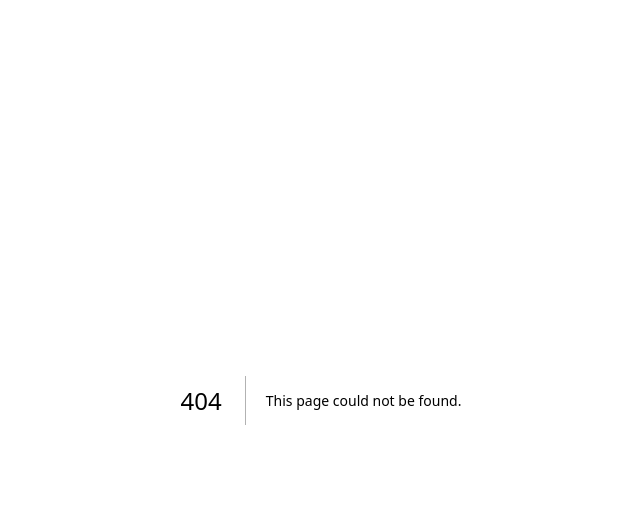
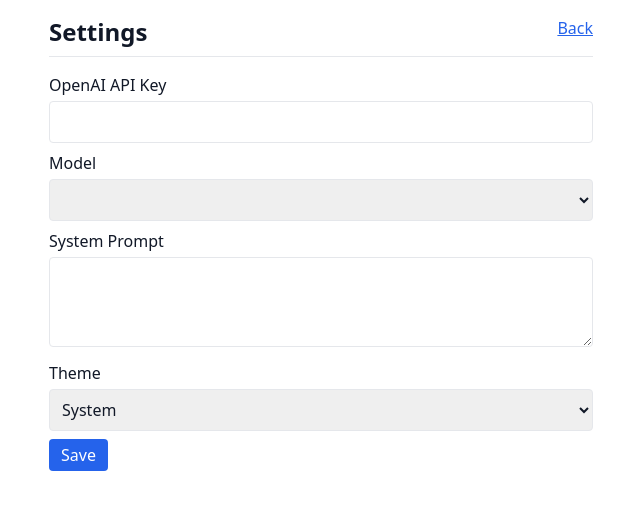
Before and after one commit to auzeonfung/hostex-chat, a Next.js app in the folder frontend/: page /settings in a window 1280 px wide. Before the commit this address had no page. Shown: the top 510 px of the page, without its empty margins (319-959 px from the left). Built offline with nearby package versions, Linux system fonts and the light colour scheme.

Commit message:
feat: add AI reply generation and settings

```diff
--- /dev/null
+++ b/frontend/src/app/api/openai/models/route.ts
@@ -0,0 +1,19 @@
+import { NextRequest, NextResponse } from 'next/server';
+
+export async function POST(req: NextRequest) {
+  const { apiKey } = await req.json();
+  if (!apiKey) {
+    return NextResponse.json({ error: 'apiKey required' }, { status: 400 });
+  }
+  const res = await fetch('https://api.openai.com/v1/models', {
+    headers: {
+      Authorization: `Bearer ${apiKey}`,
+    },
+  });
+  if (!res.ok) {
+    const text = await res.text();
+    return NextResponse.json({ error: text }, { status: res.status });
+  }
+  const data = await res.json();
+  return NextResponse.json(data);
+}
--- a/frontend/src/app/conversations/[id]/page.tsx
+++ b/frontend/src/app/conversations/[id]/page.tsx
@@ -20,7 +20,40 @@ export default function ConversationPage({ params }: { params: { id: string } })
   const [message, setMessage] = useState("");
   const [error, setError] = useState<string | null>(null);
   const [sending, setSending] = useState(false);
+  const [generating, setGenerating] = useState(false);
   const messagesEndRef = useRef<HTMLDivElement | null>(null);
+
+  async function generateReply(msgs: Message[]) {
+    const settings = JSON.parse(localStorage.getItem('settings') || '{}');
+    const apiKey = settings.apiKey;
+    const model = settings.model || 'gpt-3.5-turbo';
+    const prompt = settings.prompt;
+    const payload = msgs.map((m) => ({
+      role: m.sender_role === 'host' ? 'assistant' : 'user',
+      content: m.content,
+    }));
+    if (prompt) {
+      payload.unshift({ role: 'system', content: prompt });
+    }
+    setGenerating(true);
+    try {
+      const res = await fetch(`/api/conversations/${params.id}/replies`, {
+        method: 'POST',
+        headers: { 'Content-Type': 'application/json' },
+        body: JSON.stringify({ messages: payload, model, apiKey }),
+      });
+      const data = await res.json();
+      if (!res.ok || data.error) {
+        setError(data.error || 'Failed to generate');
+      } else {
+        setMessage(data.reply.text);
+      }
+    } catch (err: any) {
+      setError(err.message);
+    } finally {
+      setGenerating(false);
+    }
+  }
 
   function orderMessages(messages?: Message[]) {
     if (!Array.isArray(messages)) return messages;
@@ -39,7 +72,11 @@ export default function ConversationPage({ params }: { params: { id: string } })
         setError(data.error || "Failed to load");
       } else {
         const d = data.data ?? data;
-        setDetail({ ...d, messages: orderMessages(d.messages) });
+        const ordered = orderMessages(d.messages) as Message[] | undefined;
+        setDetail({ ...d, messages: ordered });
+        if (ordered) {
+          generateReply(ordered);
+        }
       }
     } catch (err: any) {
       setError(err.message);
@@ -80,10 +117,11 @@ export default function ConversationPage({ params }: { params: { id: string } })
 
   return (
     <main className="flex flex-col h-screen">
-      <div className="p-4 border-b">
+      <div className="p-4 border-b flex justify-between items-center">
         <Link href="/" className="text-blue-600 underline">
           Back
         </Link>
+        <a href="/settings" className="text-blue-600 underline text-sm">Settings</a>
       </div>
       <div className="flex-1 overflow-y-auto p-4 space-y-2 pb-24">
         {error && <p className="text-red-600">{error}</p>}
@@ -124,6 +162,13 @@ export default function ConversationPage({ params }: { params: { id: string } })
             onChange={(e) => setMessage(e.target.value)}
           />
           <button
+            onClick={() => detail?.messages && generateReply(detail.messages)}
+            disabled={generating}
+            className="rounded bg-gray-600 px-3 py-1 text-white"
+          >
+            {generating ? '...' : 'AI'}
+          </button>
+          <button
             onClick={send}
             disabled={sending}
             className="rounded bg-blue-600 px-3 py-1 text-white"
--- a/frontend/src/app/layout.tsx
+++ b/frontend/src/app/layout.tsx
@@ -1,10 +1,33 @@
+'use client';
 import '@/styles/globals.css';
-import { ReactNode } from 'react';
+import { ReactNode, useEffect } from 'react';
+
+function applyTheme(theme: string) {
+  const systemDark = window.matchMedia('(prefers-color-scheme: dark)').matches;
+  if (theme === 'dark' || (theme === 'system' && systemDark)) {
+    document.documentElement.classList.add('dark');
+  } else {
+    document.documentElement.classList.remove('dark');
+  }
+}
 
 export default function RootLayout({ children }: { children: ReactNode }) {
+  useEffect(() => {
+    const settings = JSON.parse(localStorage.getItem('settings') || '{}');
+    const theme = settings.theme || 'system';
+    applyTheme(theme);
+    if (theme === 'system') {
+      const mq = window.matchMedia('(prefers-color-scheme: dark)');
+      const handler = () => applyTheme('system');
+      mq.addEventListener('change', handler);
+      return () => mq.removeEventListener('change', handler);
+    }
+  }, []);
   return (
     <html lang="en">
-      <body>{children}</body>
+      <body className="bg-white dark:bg-gray-900 text-gray-900 dark:text-gray-100">
+        {children}
+      </body>
     </html>
   );
 }
--- a/frontend/src/app/page.tsx
+++ b/frontend/src/app/page.tsx
@@ -21,6 +21,7 @@ export default function Home() {
   const [error, setError] = useState<string | null>(null);
   const [loadingDetail, setLoadingDetail] = useState(false);
   const [sending, setSending] = useState(false);
+  const [generating, setGenerating] = useState(false);
   const messagesEndRef = useRef<HTMLDivElement | null>(null);
 
   useEffect(() => {
@@ -62,7 +63,11 @@ export default function Home() {
         setDetail(null);
       } else {
         const d = data.data ?? data;
-        setDetail({ ...d, messages: orderMessages(d.messages) });
+        const ordered = orderMessages(d.messages);
+        setDetail({ ...d, messages: ordered });
+        if (ordered) {
+          generateReply(ordered);
+        }
       }
     } catch (err: any) {
       setError(err.message);
@@ -80,6 +85,38 @@ export default function Home() {
   useEffect(() => {
     messagesEndRef.current?.scrollIntoView({ behavior: "smooth" });
   }, [detail?.messages?.length]);
+
+  async function generateReply(msgs: { sender_role?: string; content: string }[]) {
+    const settings = JSON.parse(localStorage.getItem("settings") || "{}");
+    const apiKey = settings.apiKey;
+    const model = settings.model || "gpt-3.5-turbo";
+    const prompt = settings.prompt;
+    const payload = msgs.map((m) => ({
+      role: m.sender_role === "host" ? "assistant" : "user",
+      content: m.content,
+    }));
+    if (prompt) {
+      payload.unshift({ role: "system", content: prompt });
+    }
+    setGenerating(true);
+    try {
+      const res = await fetch(`/api/conversations/${selectedId}/replies`, {
+        method: "POST",
+        headers: { "Content-Type": "application/json" },
+        body: JSON.stringify({ messages: payload, model, apiKey }),
+      });
+      const data = await res.json();
+      if (!res.ok || data.error) {
+        setError(data.error || "Failed to generate");
+      } else {
+        setMessage(data.reply.text);
+      }
+    } catch (err: any) {
+      setError(err.message);
+    } finally {
+      setGenerating(false);
+    }
+  }
 
   async function sendMessage() {
     if (!selectedId || !message.trim()) return;
@@ -107,8 +144,9 @@ export default function Home() {
   return (
     <main className="h-screen flex divide-x">
       <aside className="w-72 flex flex-col border-r">
-        <div className="p-4 border-b">
+        <div className="p-4 border-b flex justify-between items-center">
           <h1 className="text-2xl font-bold">Hostex Chat</h1>
+          <a href="/settings" className="text-blue-600 underline text-sm">Settings</a>
         </div>
         {error && <p className="p-4 text-red-600">{error}</p>}
         <ul className="flex-1 overflow-y-auto p-4 space-y-2">
@@ -171,6 +209,13 @@ export default function Home() {
                     onChange={(e) => setMessage(e.target.value)}
                   />
                   <button
+                    onClick={() => detail?.messages && generateReply(detail.messages)}
+                    disabled={generating}
+                    className="rounded bg-gray-600 px-3 py-1 text-white"
+                  >
+                    {generating ? '...' : 'AI'}
+                  </button>
+                  <button
                     onClick={sendMessage}
                     disabled={sending}
                     className="rounded bg-blue-600 px-3 py-1 text-white"
--- /dev/null
+++ b/frontend/src/app/settings/page.tsx
@@ -0,0 +1,118 @@
+"use client";
+import { useEffect, useState } from "react";
+import Link from "next/link";
+
+interface Model {
+  id: string;
+}
+
+export default function Settings() {
+  const [apiKey, setApiKey] = useState("");
+  const [model, setModel] = useState("gpt-3.5-turbo");
+  const [prompt, setPrompt] = useState("");
+  const [models, setModels] = useState<Model[]>([]);
+  const [theme, setTheme] = useState("system");
+  const [loadingModels, setLoadingModels] = useState(false);
+
+  useEffect(() => {
+    const s = JSON.parse(localStorage.getItem("settings") || "{}");
+    setApiKey(s.apiKey || "");
+    setModel(s.model || "gpt-3.5-turbo");
+    setPrompt(s.prompt || "");
+    setTheme(s.theme || "system");
+  }, []);
+
+  useEffect(() => {
+    if (!apiKey) return;
+    setLoadingModels(true);
+    fetch("/api/openai/models", {
+      method: "POST",
+      headers: { "Content-Type": "application/json" },
+      body: JSON.stringify({ apiKey }),
+    })
+      .then((res) => res.json())
+      .then((data) => {
+        if (Array.isArray(data.data)) {
+          setModels(data.data);
+        }
+      })
+      .finally(() => setLoadingModels(false));
+  }, [apiKey]);
+
+  function save() {
+    localStorage.setItem(
+      "settings",
+      JSON.stringify({ apiKey, model, prompt, theme })
+    );
+    if (theme === "dark" || (theme === "system" && window.matchMedia('(prefers-color-scheme: dark)').matches)) {
+      document.documentElement.classList.add('dark');
+    } else {
+      document.documentElement.classList.remove('dark');
+    }
+    alert("Saved");
+  }
+
+  return (
+    <main className="p-4 space-y-4 max-w-xl mx-auto">
+      <div className="flex justify-between border-b pb-2 mb-2">
+        <h1 className="text-2xl font-bold">Settings</h1>
+        <Link href="/" className="text-blue-600 underline">
+          Back
+        </Link>
+      </div>
+      <div className="space-y-2">
+        <label className="block">
+          <span className="font-medium">OpenAI API Key</span>
+          <input
+            type="password"
+            className="mt-1 w-full rounded border p-2"
+            value={apiKey}
+            onChange={(e) => setApiKey(e.target.value)}
+          />
+        </label>
+        <label className="block">
+          <span className="font-medium">Model</span>
+          <select
+            className="mt-1 w-full rounded border p-2"
+            value={model}
+            onChange={(e) => setModel(e.target.value)}
+          >
+            {loadingModels && <option>Loading...</option>}
+            {models.map((m) => (
+              <option key={m.id} value={m.id}>
+                {m.id}
+              </option>
+            ))}
+          </select>
+        </label>
+        <label className="block">
+          <span className="font-medium">System Prompt</span>
+          <textarea
+            className="mt-1 w-full rounded border p-2"
+            rows={3}
+            value={prompt}
+            onChange={(e) => setPrompt(e.target.value)}
+          />
+        </label>
+        <label className="block">
+          <span className="font-medium">Theme</span>
+          <select
+            className="mt-1 w-full rounded border p-2"
+            value={theme}
+            onChange={(e) => setTheme(e.target.value)}
+          >
+            <option value="light">Light</option>
+            <option value="dark">Dark</option>
+            <option value="system">System</option>
+          </select>
+        </label>
+        <button
+          onClick={save}
+          className="rounded bg-blue-600 px-3 py-1 text-white"
+        >
+          Save
+        </button>
+      </div>
+    </main>
+  );
+}
--- a/frontend/tailwind.config.js
+++ b/frontend/tailwind.config.js
@@ -1,5 +1,6 @@
 /** @type {import('tailwindcss').Config} */
 module.exports = {
+  darkMode: 'class',
   content: [
     './src/**/*.{js,ts,jsx,tsx}'
   ],
```
Also changed, not shown: frontend/src/app/api/conversations/[id]/replies/route.ts (+4 -4 lines).
